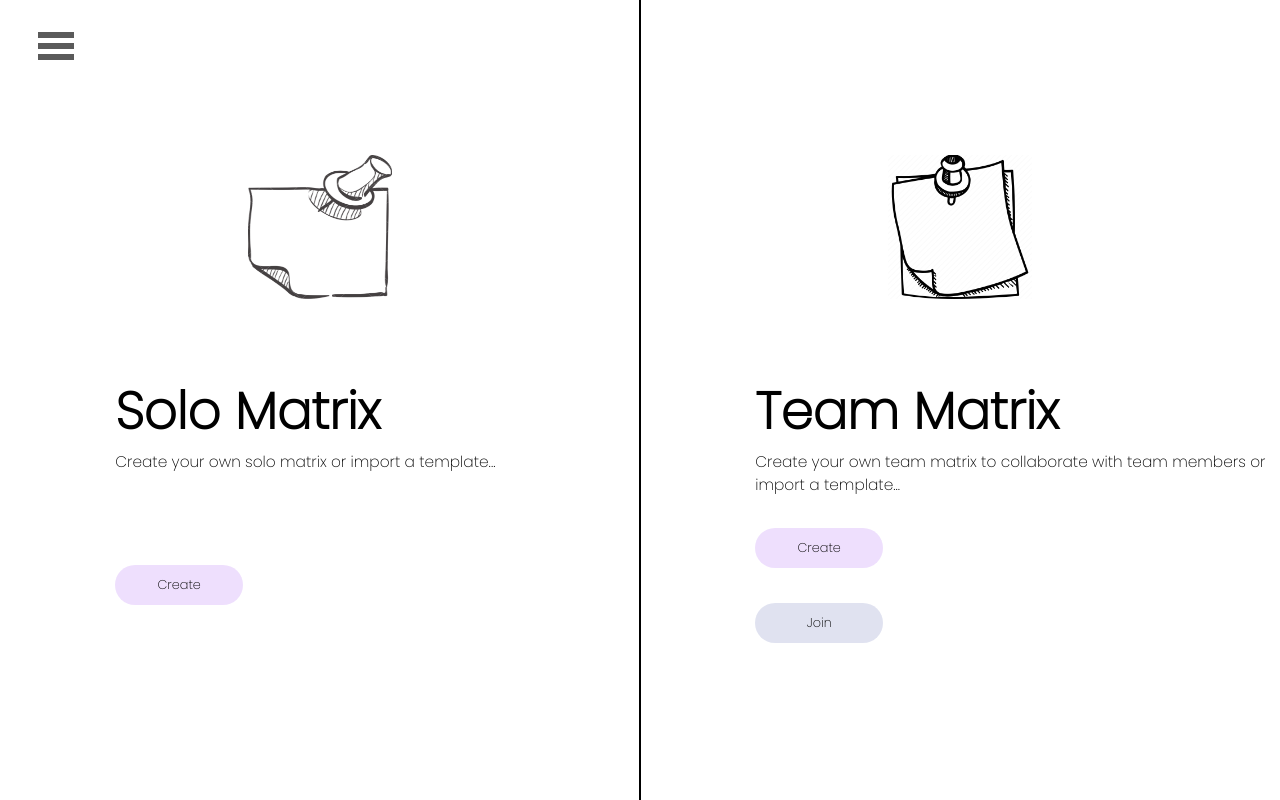
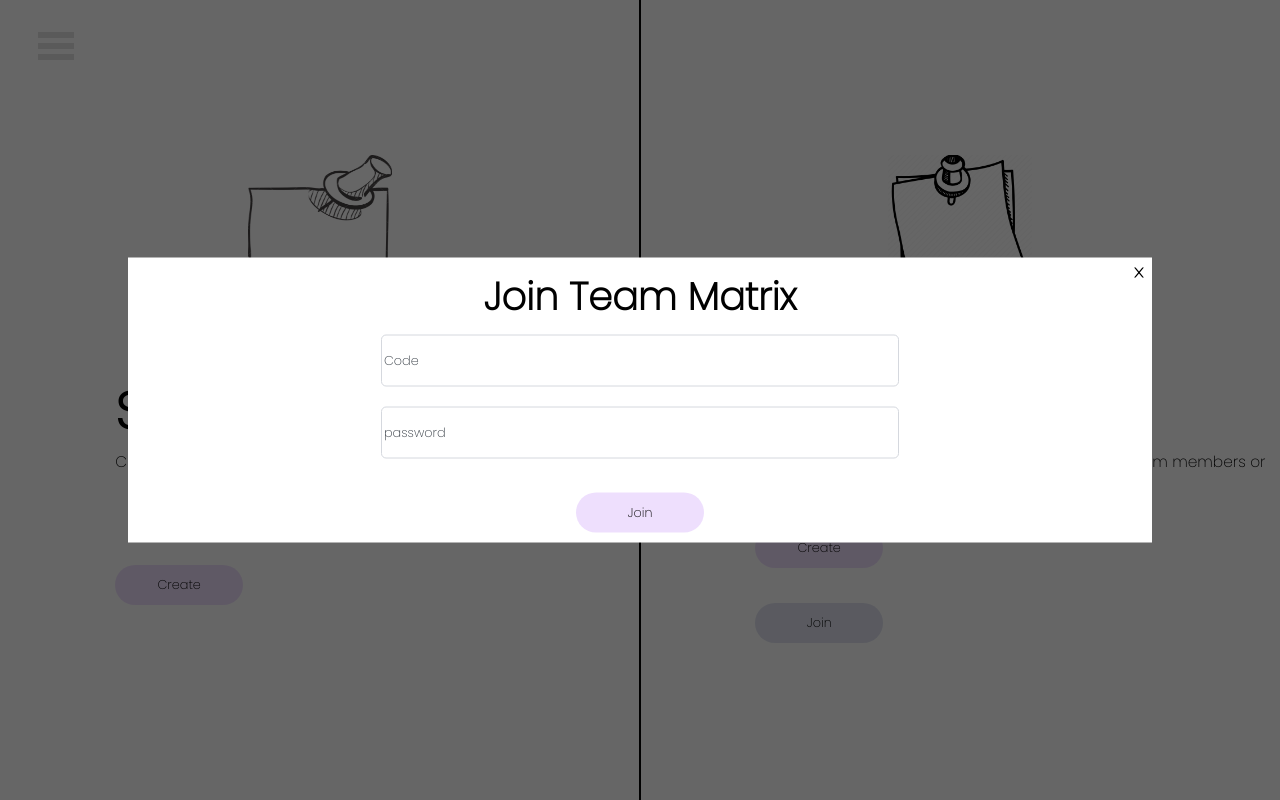
Before and after one commit to indexZ3ro/FIT4002, a React (Create React App) app in the folder client/: page /Home in a window 1280 px wide. Both pictures are taken after a click on the button "Join". Built offline with nearby package versions, Linux system fonts and the light colour scheme.

Commit message:
created a modal for team session

```diff
--- /dev/null
+++ b/client/src/Components/Modal/modal.js
@@ -0,0 +1,72 @@
+import React from "react";
+import "../../css/modal.css";
+import TextButton from "../Buttons/textButton";
+import { useNavigate } from "react-router-dom";
+import { AiOutlineClose } from "react-icons/ai";
+
+const Modal = ({ handleClose, show, create }) => {
+  const showHideClassName = show ? "modal display-block" : "modal display-none";
+  const navigate = useNavigate();
+
+  const routePathToCreateTeamMatrix = () => {
+    navigate("/TeamSession");
+  };
+
+  return create ? (
+    <div className={showHideClassName}>
+      <section className="modal-main">
+        <div className="modal-close" onClick={handleClose}>
+          <AiOutlineClose />
+        </div>
+        <div className="modal-title">Create Team Matrix</div>
+        <div className="modal-input-container">
+          <input
+            className="userInput"
+            placeholder="Team Name"
+            type="text"
+          ></input>
+          <input
+            className="userInput"
+            type={"number"}
+            placeholder="Timer"
+          ></input>
+          <TextButton
+            id="create"
+            customStyle={{
+              backgroundColor: "rgba(200, 150, 249, 0.3)",
+              borderColor: "rgba(200, 150, 249, 0.3)",
+            }}
+            handleClick={routePathToCreateTeamMatrix}
+          />
+        </div>
+      </section>
+    </div>
+  ) : (
+    <div className={showHideClassName}>
+      <section className="modal-main">
+        <div className="modal-close" onClick={handleClose}>
+          <AiOutlineClose />
+        </div>
+        <div className="modal-title">Join Team Matrix</div>
+        <div className="modal-input-container">
+          <input className="userInput" placeholder="Code" type="text"></input>
+          <input
+            className="userInput"
+            type={"password"}
+            placeholder="password"
+          ></input>
+          <TextButton
+            id="join"
+            customStyle={{
+              backgroundColor: "rgba(200, 150, 249, 0.3)",
+              borderColor: "rgba(200, 150, 249, 0.3)",
+            }}
+            handleClick={routePathToCreateTeamMatrix}
+          />
+        </div>
+      </section>
+    </div>
+  );
+};
+
+export default Modal;
--- /dev/null
+++ b/client/src/css/modal.css
@@ -0,0 +1,57 @@
+.modal {
+    position: fixed;
+    top: 0;
+    left: 0;
+    width:100%;
+    height: 100%;
+    background: rgba(0, 0, 0, 0.6);
+}
+
+.modal-main {
+    position:fixed;
+    background: white;
+    width: 80%;
+    height: auto;
+    top:50%;
+    left:50%;
+    transform: translate(-50%,-50%);
+    display: flex;
+    flex-direction: column;
+}
+
+.modal-input-container{
+    display: flex;
+    flex-direction: column;
+    justify-content: center;
+    align-items: center;
+    margin-bottom: 10px;
+}
+
+.modal-close{
+    position: fixed;
+    right: 0;
+    margin-right: 5px;
+    margin-top: 5px;
+    z-index: 1;
+}
+
+.modal-title{
+    display: flex;
+    align-items: center;
+    justify-content: center;
+    font-size: 3vw;
+    margin-top: 10px;
+    font-weight: 600;
+}
+
+.modal-close:hover{
+    cursor: pointer;
+}
+
+.display-block {
+    display: block;
+}
+
+.display-none {
+    display: none;
+}
--- a/client/src/pages/home.js
+++ b/client/src/pages/home.js
@@ -1,4 +1,4 @@
-import React, { useEffect } from "react";
+import React, { useEffect, useState } from "react";
 import "../css/homepage.css";
 import TextButton from "../Components/Buttons/textButton";
 import stickyNote from "../assets/StickyNoteIcon.png";
@@ -7,10 +7,13 @@ import Sidebar from "../Components/Sidebar/Sidebar";
 import { useNavigate } from "react-router-dom";
 import { useDispatch } from "react-redux";
 import { showSideBar } from "../features/sidebarSlice";
+import Modal from "../Components/Modal/modal";
 
 const Homepage = () => {
   const navigate = useNavigate();
   const dispatch = useDispatch();
+  const [showModal, setShowModal] = useState(false);
+  const [create, setCreate] = useState(true);
 
   const routePathToCreateTeamMatrix = () => {
     navigate("/CreateTeamMatrix");
@@ -22,7 +25,7 @@ const Homepage = () => {
 
   useEffect(() => {
     dispatch(showSideBar());
-  });
+  }, []);
 
   return (
     <div className="homepage">
@@ -33,7 +36,7 @@ const Homepage = () => {
           </div>
           <div className="homepage-content">
             <div className="homepage-content-text">
-              <h className="homepage-heading">Solo Matrix</h>
+              <div className="homepage-heading">Solo Matrix</div>
               <div className="homepage-subheading">
                 Create your own solo matrix or import a template...
               </div>
@@ -59,7 +62,7 @@ const Homepage = () => {
           </div>
           <div className="homepage-content">
             <div className="homepage-content-text">
-              <h className="homepage-heading">Team Matrix</h>
+              <div className="homepage-heading">Team Matrix</div>
               <div className="homepage-subheading">
                 Create your own team matrix to collaborate with team members or
                 import a template...
@@ -72,7 +75,10 @@ const Homepage = () => {
                   backgroundColor: "rgba(200, 150, 249, 0.3)",
                   borderColor: "rgba(200, 150, 249, 0.3)",
                 }}
-                handleClick={routePathToCreateTeamMatrix}
+                handleClick={() => {
+                  setShowModal(!showModal);
+                  setCreate(true);
+                }}
               />
               <TextButton
                 id="join"
@@ -80,11 +86,22 @@ const Homepage = () => {
                   backgroundColor: "rgba(152, 159, 206, 0.3)",
                   borderColor: "rgba(152, 159, 206, 0.3)",
                 }}
+                handleClick={() => {
+                  setShowModal(!showModal);
+                  setCreate(false);
+                }}
               />
             </div>
           </div>
         </div>
       </div>
+      <Modal
+        show={showModal}
+        handleClose={() => {
+          setShowModal(false);
+        }}
+        create={create}
+      ></Modal>
     </div>
   );
 };
```
